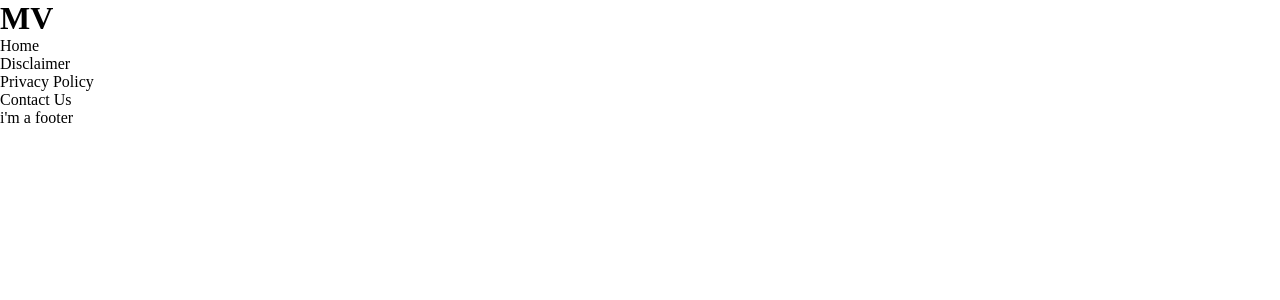
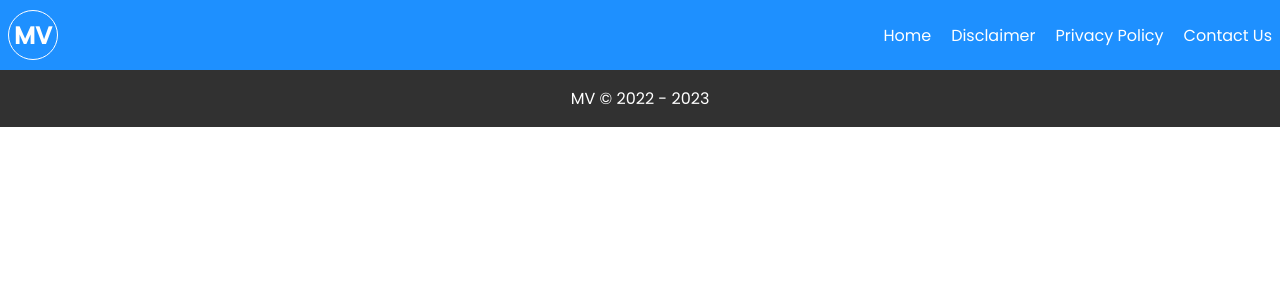
Before and after one commit to Irfan-deva/movies-project, a PHP site: the page made by views/home.view.php in a window 1280 px wide. Shown: the top 300 px of the page. Run offline with PHP 8.4, Linux system fonts and the light colour scheme; the template is opened without the code that fills it, so the values that code supplies are empty.

Commit message:
created navigtion bar

```diff
--- /dev/null
+++ b/assets/index.js
@@ -0,0 +1,5 @@
+const toggle = document.getElementById('menu-toggle');
+toggle.addEventListener('click', () => {
+  const nav = document.getElementById('nav');
+  nav.classList.toggle('active');
+})
--- a/assets/style.css
+++ b/assets/style.css
@@ -6,4 +6,117 @@
   box-sizing: border-box;
 }
 
-body {}
+body {
+  color: #fff;
+  font-family: 'Poppins', sans-serif;
+}
+
+ul {
+  list-style: none;
+}
+
+.header {
+  width: 100%;
+  display: flex;
+  justify-content: space-between;
+  padding: 10px 8px;
+  background-color: dodgerblue;
+  align-items: center;
+  position: fixed;
+  top: 0;
+}
+
+.header .logo {
+  width: 50px;
+  height: 50px;
+  display: flex;
+  justify-content: center;
+  align-items: center;
+  border: 1px solid #fff;
+  border-radius: 40px;
+  font-size: 12px;
+}
+
+.nav ul {
+  display: flex;
+  gap: 20px;
+}
+
+.nav ul li {
+  font-weight: 400;
+}
+
+.footer {
+  background-color: #313131;
+  padding: 16px;
+  text-align: center;
+
+}
+
+#menu-toggle span,
+#menu-toggle span::before,
+#menu-toggle span::after {
+  width: 32px;
+  height: 4px;
+  background-color: #ffffff;
+  display: block;
+  border-radius: 2px;
+}
+
+#menu-toggle {
+  height: 40px;
+  width: 40px;
+  display: flex;
+  justify-content: center;
+  align-items: center;
+  display: none;
+}
+
+#menu-toggle span {
+  position: relative;
+}
+
+#menu-toggle span::before {
+  content: '';
+  position: absolute;
+  top: -10px;
+
+}
+
+#menu-toggle span::after {
+  content: '';
+  position: absolute;
+  top: 10px;
+}
+
+.content {
+  margin-top: 70px;
+}
+
+@media (max-width:780px) {
+  .nav {
+    position: absolute;
+    background-color: #333;
+    width: 340px;
+    height: 100vh;
+    right: -340px;
+    top: 100%;
+    display: flex;
+    align-items: center;
+    justify-content: center;
+    transition: all 400ms ease-in-out;
+  }
+
+  #menu-toggle {
+    display: flex;
+  }
+
+  .nav.active {
+    right: 0;
+  }
+
+  .nav ul {
+    flex-direction: column;
+    text-align: center;
+  }
+}
--- a/partials/footer.php
+++ b/partials/footer.php
@@ -1,6 +1,8 @@
 <div class="footer">
-  i'm a footer
+  MV &copy; 2022 - <?php echo date('Y'); ?>
 </div>
+
+<script src="../assets/index.js"></script>
 </body>
 
 </html>
--- a/partials/header.php
+++ b/partials/header.php
@@ -1,6 +1,3 @@
-<?php
-echo rootPath('assets/style.css'); ?>
-
 <!DOCTYPE html>
 <html lang="en">
 
@@ -9,6 +6,9 @@ echo rootPath('assets/style.css'); ?>
   <meta name="viewport" content="width=device-width, initial-scale=1.0">
   <title>Document</title>
   <link rel="stylesheet" href="http://127.0.0.1/MOVIESPROJ/assets/style.css">
+  <link rel="preconnect" href="https://fonts.googleapis.com">
+  <link rel="preconnect" href="https://fonts.gstatic.com" crossorigin>
+  <link href="https://fonts.googleapis.com/css2?family=Poppins:wght@200;300;400;500&display=swap" rel="stylesheet">
 </head>
 
 <body>
@@ -16,7 +16,7 @@ echo rootPath('assets/style.css'); ?>
     <div class="logo">
       <h1>MV</h1>
     </div>
-    <div class="nav">
+    <div class="nav" id="nav">
       <ul>
         <li>Home</li>
         <li>Disclaimer</li>
@@ -24,4 +24,7 @@ echo rootPath('assets/style.css'); ?>
         <li>Contact Us</li>
       </ul>
     </div>
+    <div id="menu-toggle">
+      <span></span>
+    </div>
   </div>
--- a/views/home.view.php
+++ b/views/home.view.php
@@ -1,3 +1,5 @@
 <?php
-loadPartial('header');
+loadPartial('header'); ?>
+<div class="content"></div>
+<?php
 loadPartial('footer');
```
Also changed, not shown: 1 other file.
